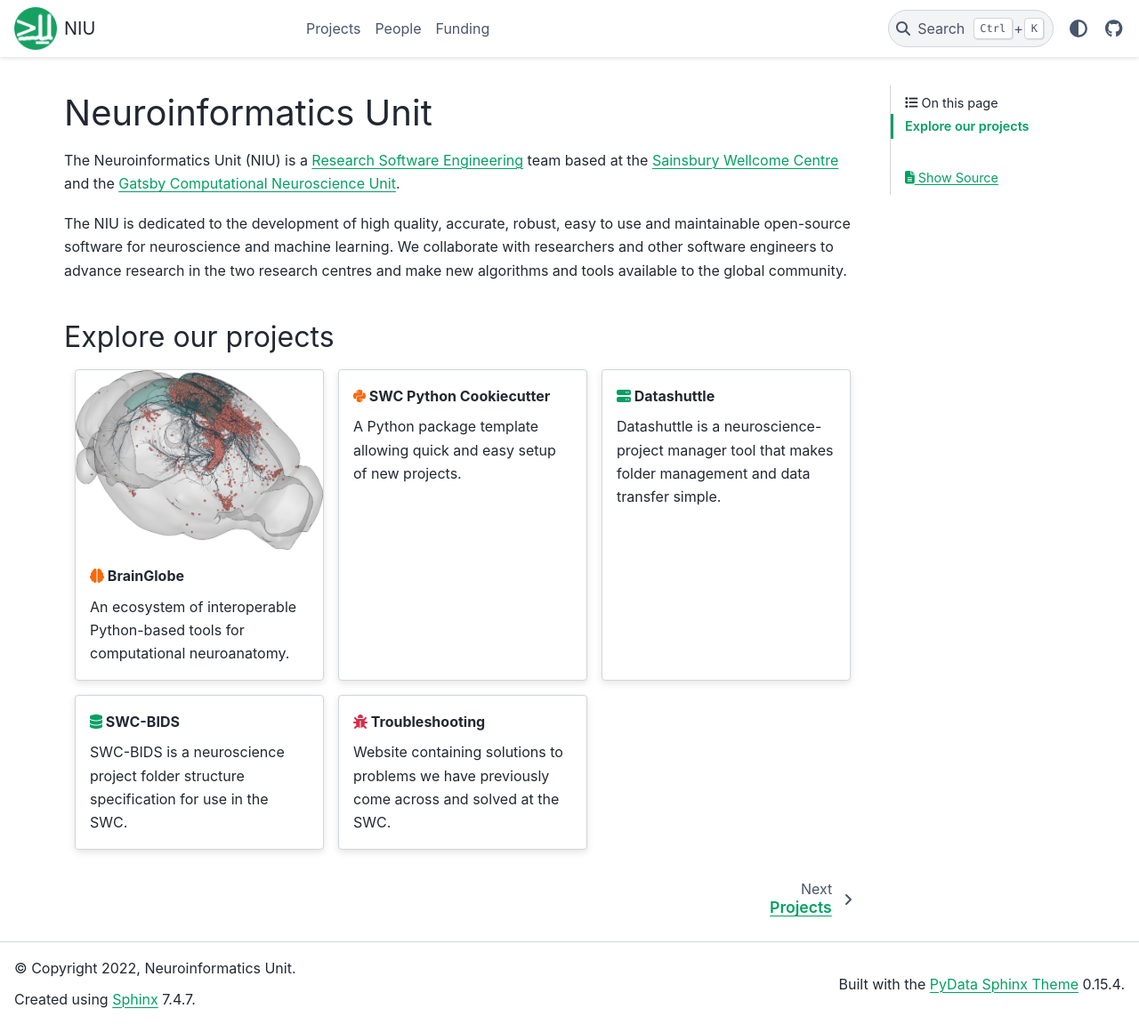
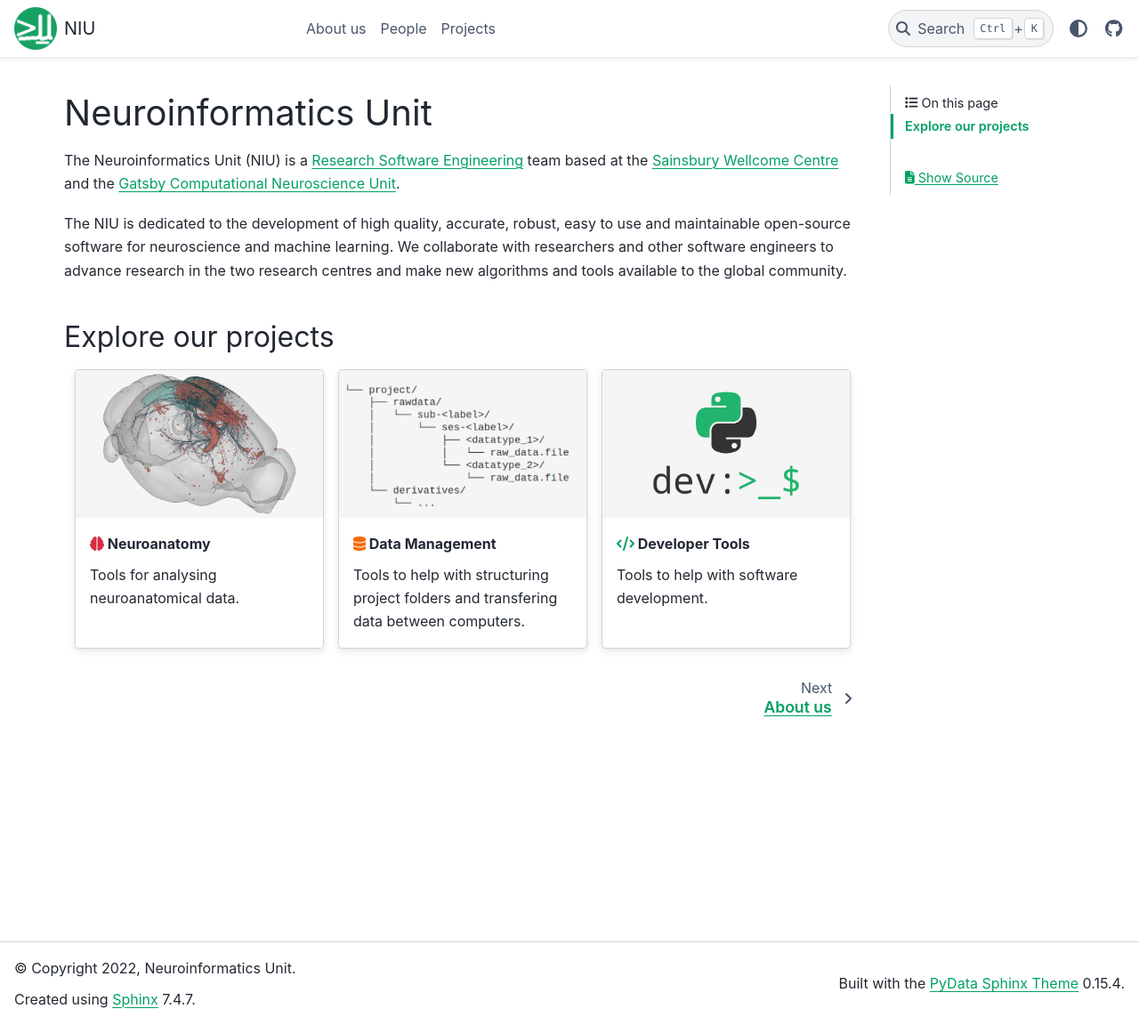
Before and after one commit to neuroinformatics-unit/neuroinformatics-unit.github.io, a Sphinx documentation site: the page built from docs/source/index.md, in a window 1280 px wide and 1152 px high. Shown: the whole window at 89% size. Built offline with Sphinx 7.4.7 and the PyData theme 0.15.4, drawn with Linux system fonts in a browser that asks for light colours.

Commit message:
Reorganise projects hierarchically (#26)
* started adding pages

* add text and buttons to brainglobe and dev tools

* remove old pages

* update datashuttle entry

* fix brainglobe github link

* fix dev tools link

* only 3 high-level cards on homepage

* replace funding section with about us

* added standardized images for project cards

* changed phrasing in project card descriptions

* swapped colors for project card emojis

Co-authored-by: JoeZiminski <joseph.j.ziminski@gmail.com>
Co-authored-by: Joe Ziminski <55797454+JoeZiminski@users.noreply.github.com>

````diff
--- a/docs/source/funding.md
+++ b/docs/source/about.md
@@ -1,3 +1,3 @@
-# Funding
+# About us
 
 Esse ex eiusmod laborum do ullamco aliqua et excepteur. Ad occaecat et laboris fugiat consequat excepteur magna nisi minim. Esse reprehenderit excepteur eiusmod est nulla adipisicing. Nulla et et officia nulla est veniam incididunt occaecat. Laboris Lorem exercitation ut pariatur eu consequat enim velit do laboris sit eiusmod. Qui sit Lorem sunt cupidatat eu aliqua incididunt culpa voluptate reprehenderit quis.
--- a/docs/source/index.md
+++ b/docs/source/index.md
@@ -5,55 +5,43 @@
 The NIU is dedicated to the development of high quality, accurate, robust, easy to use and maintainable open-source software for neuroscience and machine learning. We collaborate with researchers and other software engineers to advance research in the two research centres and make new algorithms and tools available to the global community.
 
 
-```{toctree}
-:maxdepth: 1
-:hidden:
-
-projects/index
-people
-funding
-```
-
 ## Explore our projects
 
 ::::{grid} 1 2 2 3
 :gutter: 3
 
-:::{grid-item-card} {fas}`brain;sd-text-warning` BrainGlobe
+:::{grid-item-card} {fas}`brain;sd-text-danger` Neuroanatomy
 :img-top: _static/brainglobe_card.png
-:link: projects/brainglobe
+:link: projects/neuroanatomy
 :link-type: doc
 
-An ecosystem of interoperable Python-based tools for computational neuroanatomy.
+Tools for analysing neuroanatomical data.
 :::
 
-:::{grid-item-card} {fab}`python;sd-text-warning` SWC Python Cookiecutter
-:link: projects/cookiecutter
+:::{grid-item-card} {fas}`database;sd-text-warning` Data Management
+:img-top: _static/SWC-BIDS_card.png
+:link: projects/data_management
 :link-type: doc
 
-A Python package template allowing quick and easy setup of new projects.
+Tools to help with structuring project folders and transfering data between computers.
 :::
 
-:::{grid-item-card} {fas}`server;sd-text-primary` Datashuttle
-:link: projects/datashuttle
+:::{grid-item-card} {fas}`code;sd-text-primary` Developer Tools
+:img-top: _static/dev-tools_card.png
+:link: projects/developer_tools
 :link-type: doc
 
-Datashuttle is a neuroscience-project manager tool that makes folder management and data transfer simple.
-:::
-
-:::{grid-item-card} {fas}`database;sd-text-primary` SWC-BIDS
-:link: projects/swc-bids
-:link-type: doc
-
-SWC-BIDS is a neuroscience project folder structure specification for use in the SWC.
-:::
-
-:::{grid-item-card} {fas}`bug;sd-text-danger` Troubleshooting
-:link: projects/troubleshooting
-:link-type: doc
-
-Website containing solutions to problems we have previously
-come across and solved at the SWC.
+Tools to help with software development.
 :::
 
 ::::
+
+```{toctree}
+:maxdepth: 2
+:caption: Projects index
+:hidden:
+
+about
+people
+projects/index
+```
````
Also changed, not shown: docs/source/projects/brainglobe.md (deleted, +0 -17 lines), docs/source/projects/cookiecutter.md (deleted, +0 -10 lines), docs/source/projects/data_management.md (added, +77 -0 lines), docs/source/projects/datashuttle.md (deleted, +0 -15 lines), docs/source/projects/developer_tools.md (added, +58 -0 lines), docs/source/projects/index.md (+3 -12 lines), docs/source/projects/neuroanatomy.md (added, +71 -0 lines), docs/source/projects/swc-bids.md (deleted, +0 -16 lines), docs/source/projects/troubleshooting.md (deleted, +0 -9 lines), docs/source/_static/SWC-BIDS_card.png (added), docs/source/_static/brainglobe_card.png, docs/source/_static/dev-tools_card.png (added).
